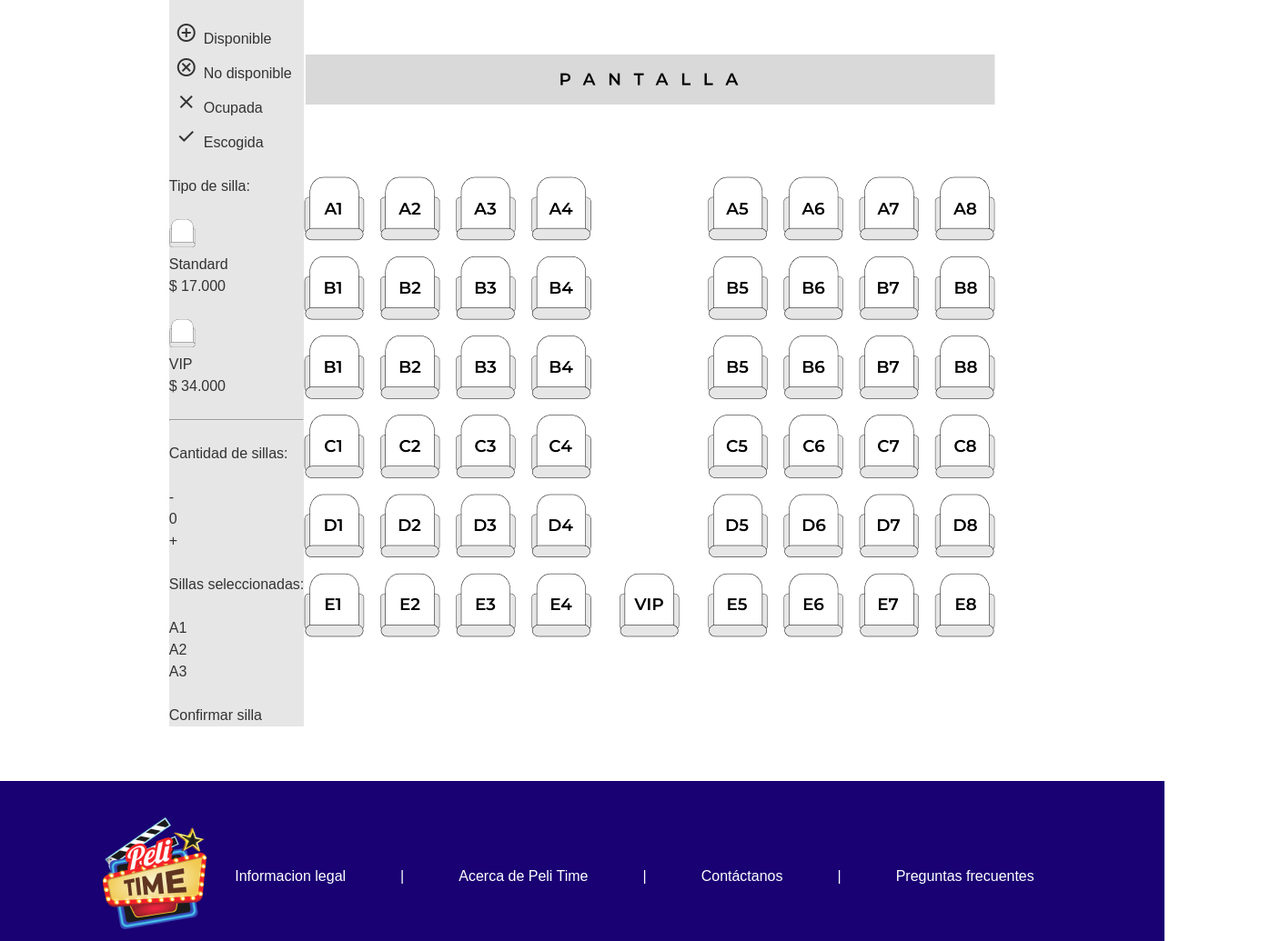
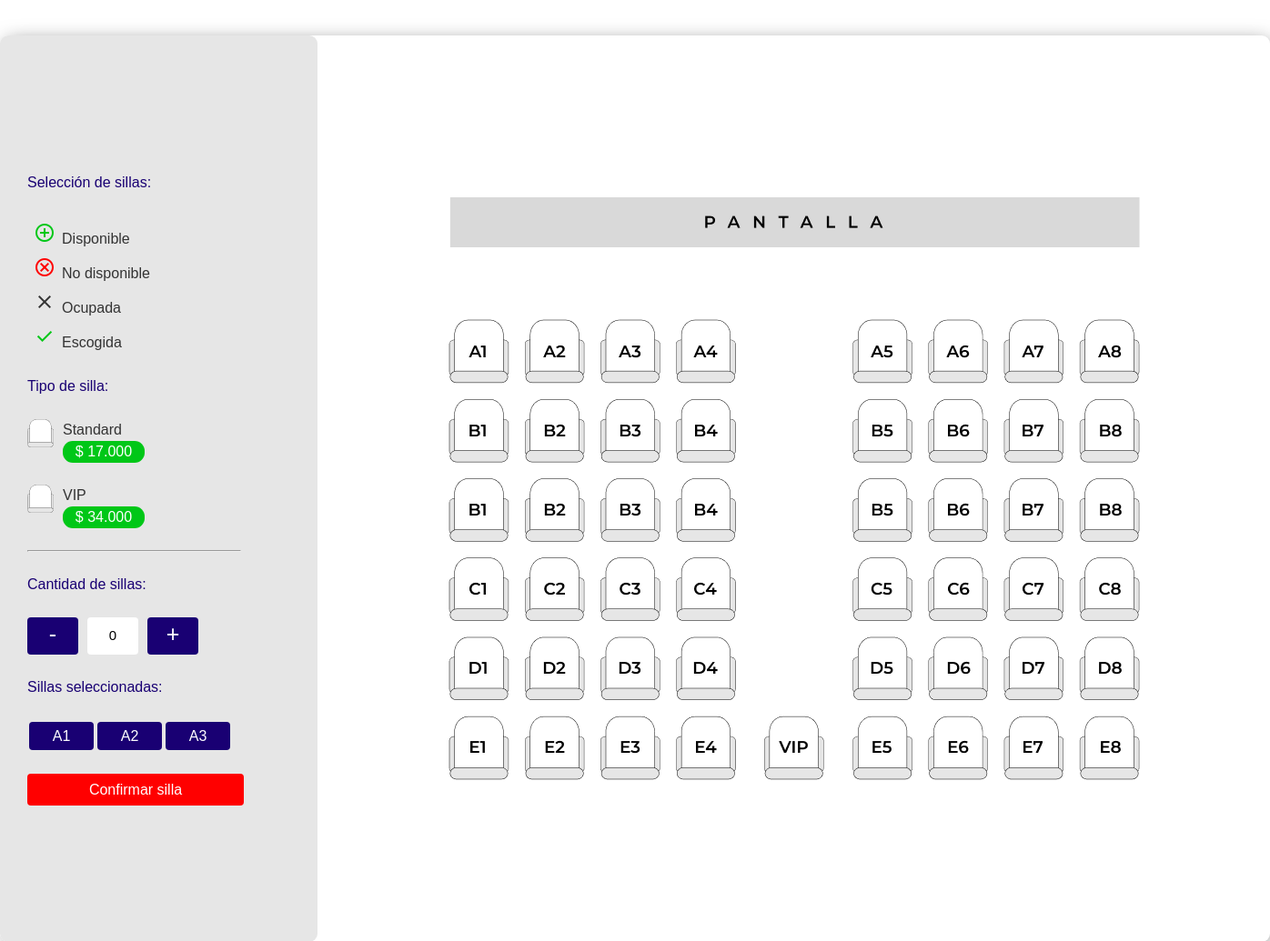
Before and after one commit to JulianPotesV/PELI-TIME, a plain HTML site: page elegir-asientos.html in a window 1280 px wide. Shown: the part 380-1415 px from the top of the page at 91% size, 1396 px wide, since content can reach past the window. Drawn offline with nearby package versions, Linux system fonts and the light colour scheme.

Commit message:
Se añaden los estilos correpondientes a los iconos de la ventana elegir asientos

```diff
--- a/css/elegir-asientos.css
+++ b/css/elegir-asientos.css
@@ -14,10 +14,114 @@
     display: flex;
     align-items: center;
     justify-content: center;
+    width: 1396px;
+    height: 997px;
+    box-shadow: 3px 4px 22px -4px rgba(0,0,0,0.56);
+    border-radius: 9px;
+    margin-top: 70px;
 }
 
 #informacion-asientos{
     background-color: #E6E6E6;
+    width: 349px;
+    height: 997px;
+    justify-content: center;
+    display: flex;
+    flex-direction: column;
+    padding-left: 30px;
+    border-radius: 9px;
+}
+
+#sala{
+    margin: 0 auto;
+    display: flex;
+    justify-content: center;
+}
+
+#circulo-verde, #escogida{
+    color: #00C717;
+}
+
+#circulo-rojo{
+    color: #FF0000;
+}
+
+.contenedor-precio-silla{
+    display: flex;
+}
+.precio-estandar{
+    background-color: #00C717;
+    width: 90px;
+    border-radius: 11px;
+    text-align: center;
+    font-weight: 500;
+    color: white;
+}
+
+.etiqueta-precio{
+    margin-left: 10px;
+}
+
+.botones-adicionar-quitar{
+    width: 56px;
+    height: 41px;
+    background-color: #190073;
+    border-radius: 4px;
+    color: white;
+    text-align: center;
+    font-size:25px;
+}
+
+.id-silla-seleccionada{
+    display: flex;
+    background-color: #190073;
+    width: 71px;
+    height: 31px;
+    border-radius: 4px;
+    color: white;
+    text-align: center;
+    justify-content: center;
+    align-items: center;
+    margin: 2px
+}
+
+.titulos-sillas{
+    color: #190073;
+    font-weight: 500;
+}
+#sillas-seleccionadas{
+    display: flex;
+}
+
+#boton-numero{
+    display: flex;
+    width: 56px;
+    height: 41px;
+    background-color: #ffffff;
+    border-radius: 4px;
+    color: rgb(0, 0, 0);
+    text-align: center;
+    align-items: center;
+    justify-content: center;
+    font-size:15px;
+    margin-left: 10px;
+    margin-right: 10px;
+}
+
+#cantidad-de-sillas{
+    display: flex;
+}
+
+#confirmar-silla{
+    display: flex;
+    background-color: #FF0000;
+    width: 238px;
+    height: 35px;
+    text-align: center;
+    align-items: center;
+    justify-content: center;
+    color: white;
+    border-radius: 4px;
 }
 
 h1, h2{
@@ -27,3 +131,7 @@ h1, h2{
 h2{
     font-weight: 300;
 }
+
+hr{
+    width: 235px;
+}
```
